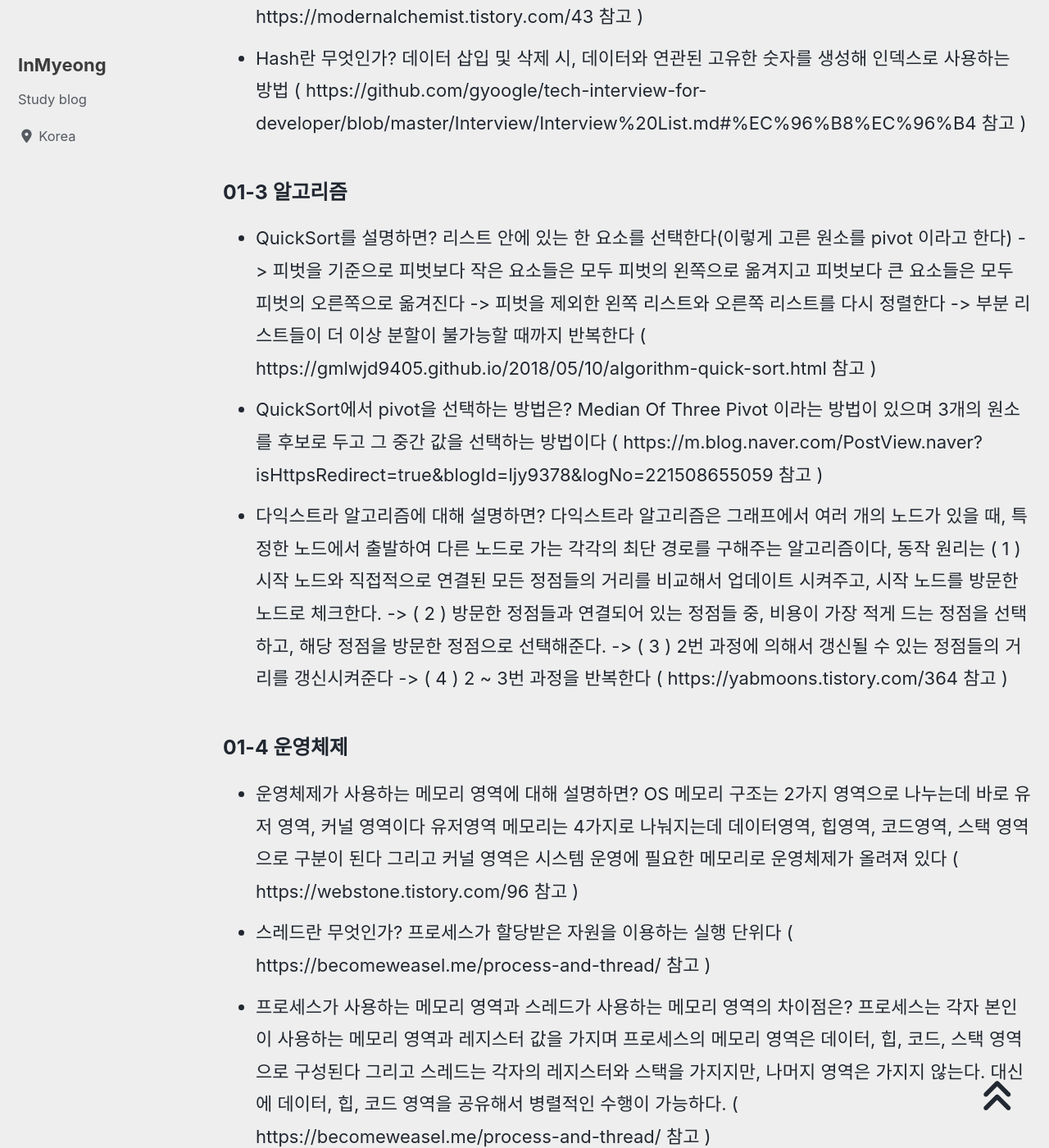
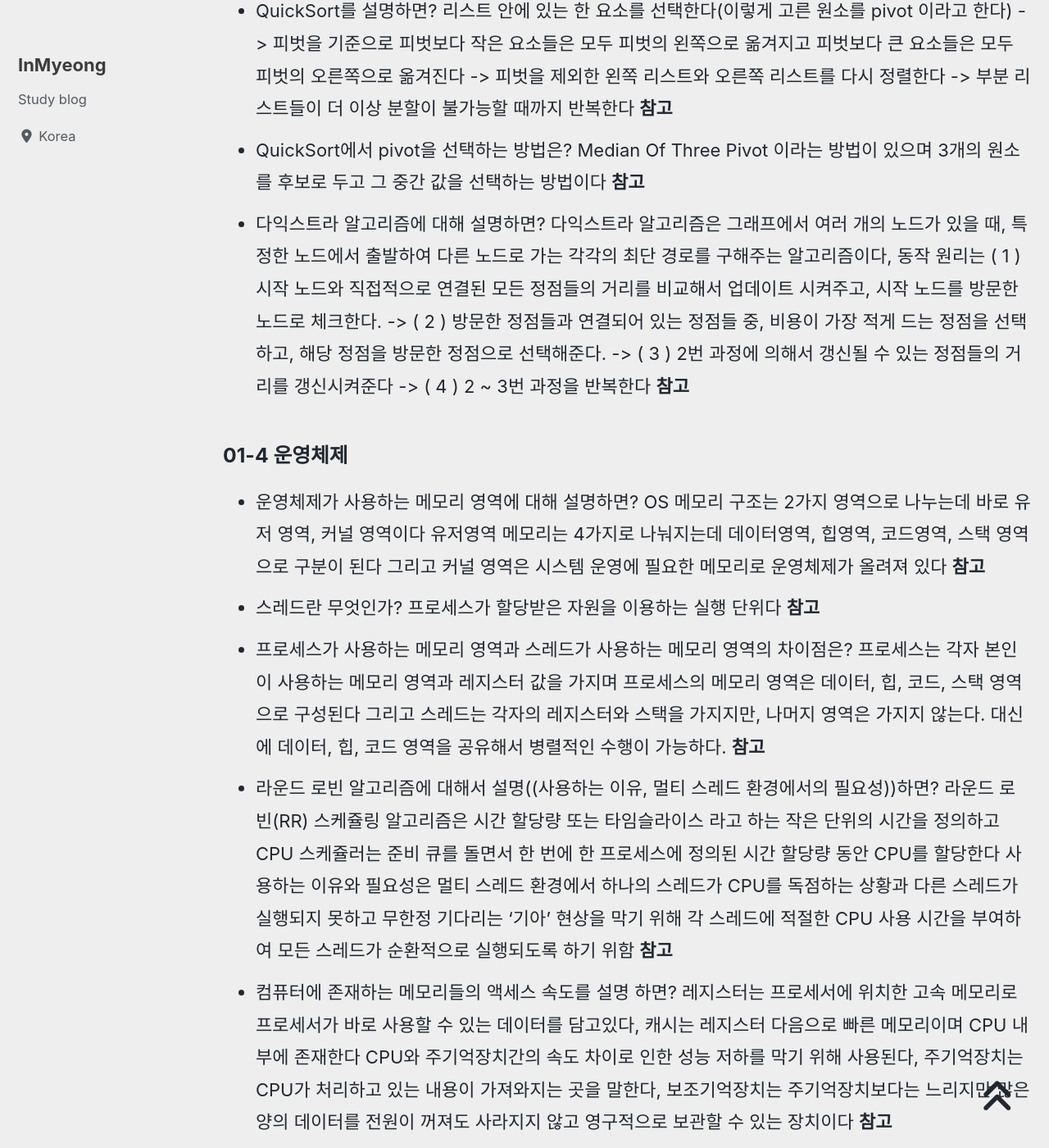
Before and after one commit to devMyeong/devMyeong.github.io, a Jekyll site: the page built from _posts/cs/2022-09-05-블로그-면접준비.md, in a window 1280 px wide and 1400 px high, scrolled down 2323 px. Shown: the whole window at 82% size. Built offline with Jekyll 4.4.1, drawn with Linux system fonts in a browser that asks for light colours; cached includes are drawn as plain includes; nearby versions of some CDN libraries; some web fonts are replaced; comment, search, counter and statistics services are not loaded; some of the changed text lies outside the part shown.

Commit message:
Chore : 참고 링크 수정

```diff
--- a/_posts/cs/2022-09-05-블로그-면접준비.md
+++ b/_posts/cs/2022-09-05-블로그-면접준비.md
@@ -19,48 +19,48 @@ last_modified_at: 2022-09-05
 
 ### 01-1 C++ 프로그래밍 언어
 - 컴파일 이란 무엇인가? 인간이 이해할 수 있는 언어로 작성된 소스 코드(고수준 언어 : C, C++, Java 등)를 CPU가 이해할 수 있는 언어(저수준 언어 : 기계어)로 번역(변환)하는 작업을 말한다 [**참고**](https://bradbury.tistory.com/226)
-- 컴파일 과정에 대해 설명하면? 전처리된 소스 코드 파일(.i)을 컴파일러(Compiler)를 통해 어셈블리어 파일(.s)로 변환하는 과정이다 ( https://bradbury.tistory.com/226 참고 )
-- 빌드 과정이란? 전처리 과정 - 컴파일 과정 - 어셈블리 과정 - 링킹 과정을 묶어서 빌드 과정이라고 한다 ( https://bradbury.tistory.com/226 참고 )
-- 전처리 과정이란? 전처리기(Preprocessor)를 통해 소스 코드 파일(.c)을 전처리된 소스 코드 파일(.i)로 변환하는 과정이다 ( https://bradbury.tistory.com/226 참고 )
-- 어셈블리(Assembly) 과정에 대해서 설명하면? 어셈블리어 파일(.s)을 어셈블러(Assembler)를 통해 오브젝트 파일(.o)로 변환하는 과정이다 ( https://bradbury.tistory.com/226 참고 )
-- 링킹(Linking) 과정에 대해서 설명하면? 오브젝트 파일(.o)들을 링커(Linker)를 통해 묶어 실행 파일로 만드는 과정이다 ( https://bradbury.tistory.com/226 참고 )
-- rvalue와 lvalue에 대해 설명하면? lvalue는 표현식 이후에도 사라지지 않는 값 즉 이름을 지니는 변수이다 rvalue, 표현식 이후에는 사라지는 값 즉 임시 변수이다 ( https://m.blog.naver.com/luku756/221808884092 )
-- 추상 클래스와 인터페이스의 차이점은? 인터페이스는 상태나 구현을 가질 수 없다, 인터페이스를 구현하는 클래스는 해당 인터페이스의 모든 메소드를 구현해야 한다, 추상 클래스는 상태(data members) 및/또는 구현(method)을 포함할 수 있다, 추상 클래스는 추상 메소드를 구현하지 않고 상속될 수 있다 이때 유도 클래스 역시 추상 클래스가 된다 ( https://velog.io/@hyongti/C%EC%B6%94%EC%83%81%ED%81%B4%EB%9E%98%EC%8A%A4-vs.-%EC%9D%B8%ED%84%B0%ED%8E%98%EC%9D%B4%EC%8A%A4-%ED%81%B4%EB%9E%98%EC%8A%A4 참고 )
-- 구조체와 클래스의 차이는? 구조체는 접근 제어 지시자를 따로 선언하지 않으면 모든 변수와 함수가 public으로 선언되고, class의 경우 접근제어 지시자를 따로 선언하지 않으면 모든 변수와 함수가 private로 선언된다 ( https://k96-ozon.tistory.com/31 참고 )
+- 컴파일 과정에 대해 설명하면? 전처리된 소스 코드 파일(.i)을 컴파일러(Compiler)를 통해 어셈블리어 파일(.s)로 변환하는 과정이다 [**참고**](https://bradbury.tistory.com/226)
+- 빌드 과정이란? 전처리 과정 - 컴파일 과정 - 어셈블리 과정 - 링킹 과정을 묶어서 빌드 과정이라고 한다 [**참고**](https://bradbury.tistory.com/226)
+- 전처리 과정이란? 전처리기(Preprocessor)를 통해 소스 코드 파일(.c)을 전처리된 소스 코드 파일(.i)로 변환하는 과정이다 [**참고**](https://bradbury.tistory.com/226)
+- 어셈블리(Assembly) 과정에 대해서 설명하면? 어셈블리어 파일(.s)을 어셈블러(Assembler)를 통해 오브젝트 파일(.o)로 변환하는 과정이다 [**참고**](https://bradbury.tistory.com/226)
+- 링킹(Linking) 과정에 대해서 설명하면? 오브젝트 파일(.o)들을 링커(Linker)를 통해 묶어 실행 파일로 만드는 과정이다 [**참고**](https://bradbury.tistory.com/226)
+- rvalue와 lvalue에 대해 설명하면? lvalue는 표현식 이후에도 사라지지 않는 값 즉 이름을 지니는 변수이다 rvalue, 표현식 이후에는 사라지는 값 즉 임시 변수이다 [**참고**](https://m.blog.naver.com/luku756/221808884092)
+- 추상 클래스와 인터페이스의 차이점은? 인터페이스는 상태나 구현을 가질 수 없다, 인터페이스를 구현하는 클래스는 해당 인터페이스의 모든 메소드를 구현해야 한다, 추상 클래스는 상태(data members) 및/또는 구현(method)을 포함할 수 있다, 추상 클래스는 추상 메소드를 구현하지 않고 상속될 수 있다 이때 유도 클래스 역시 추상 클래스가 된다 [**참고**](https://velog.io/@hyongti/C%EC%B6%94%EC%83%81%ED%81%B4%EB%9E%98%EC%8A%A4-vs.-%EC%9D%B8%ED%84%B0%ED%8E%98%EC%9D%B4%EC%8A%A4-%ED%81%B4%EB%9E%98%EC%8A%A4)
+- 구조체와 클래스의 차이는? 구조체는 접근 제어 지시자를 따로 선언하지 않으면 모든 변수와 함수가 public으로 선언되고, class의 경우 접근제어 지시자를 따로 선언하지 않으면 모든 변수와 함수가 private로 선언된다 [**참고**](https://k96-ozon.tistory.com/31)
 
 ### 01-2 자료구조, C++ STL
-- vector와 list의 차이는? vector를 중간삽입시 원소를 밀어내지만 list는 노드를 연결만 하기 때문에, 삽입 삭제 부분에서 시간복잡도의 우위를 가진다 또한 vector는 랜덤부분접근이 가능하지만 list는 더블링크드리스트로 되어 있기 때문에 x[2]와 같은 랜덤 접근이 되지 않는다 검색적인 측면에서는 vector가 우위에 있다 ( https://chanheess.tistory.com/154 참고 )
-- 단일 연결 리스트를 뒤집기 하려면? 전, 지금, 다음 포인터를 만든 뒤 지금 노드의 다음은 전 포인터를 가리킨다 전 포인터는 지금 포인터를 가리킨다 지금 포인터는 다음 포인터를 가리킨다 ( https://www.fwantastic.com/2021/01/leetcode-206-reverse-linked-list.html 참고, https://modernalchemist.tistory.com/43 참고 )
-- Hash란 무엇인가? 데이터 삽입 및 삭제 시, 데이터와 연관된 고유한 숫자를 생성해 인덱스로 사용하는 방법 ( https://github.com/gyoogle/tech-interview-for-developer/blob/master/Interview/Interview%20List.md#%EC%96%B8%EC%96%B4 참고 )
+- vector와 list의 차이는? vector를 중간삽입시 원소를 밀어내지만 list는 노드를 연결만 하기 때문에, 삽입 삭제 부분에서 시간복잡도의 우위를 가진다 또한 vector는 랜덤부분접근이 가능하지만 list는 더블링크드리스트로 되어 있기 때문에 x[2]와 같은 랜덤 접근이 되지 않는다 검색적인 측면에서는 vector가 우위에 있다 [**참고**](https://chanheess.tistory.com/154)
+- 단일 연결 리스트를 뒤집기 하려면? 전, 지금, 다음 포인터를 만든 뒤 지금 노드의 다음은 전 포인터를 가리킨다 전 포인터는 지금 포인터를 가리킨다 지금 포인터는 다음 포인터를 가리킨다 [**참고**](https://www.fwantastic.com/2021/01/leetcode-206-reverse-linked-list.html), [**참고**](https://modernalchemist.tistory.com/43)
+- Hash란 무엇인가? 데이터 삽입 및 삭제 시, 데이터와 연관된 고유한 숫자를 생성해 인덱스로 사용하는 방법 [**참고**](https://github.com/gyoogle/tech-interview-for-developer/blob/master/Interview/Interview%20List.md#%EC%96%B8%EC%96%B4)
 
 ### 01-3 알고리즘
-- QuickSort를 설명하면? 리스트 안에 있는 한 요소를 선택한다(이렇게 고른 원소를 pivot 이라고 한다) -> 피벗을 기준으로 피벗보다 작은 요소들은 모두 피벗의 왼쪽으로 옮겨지고 피벗보다 큰 요소들은 모두 피벗의 오른쪽으로 옮겨진다 -> 피벗을 제외한 왼쪽 리스트와 오른쪽 리스트를 다시 정렬한다 -> 부분 리스트들이 더 이상 분할이 불가능할 때까지 반복한다 ( https://gmlwjd9405.github.io/2018/05/10/algorithm-quick-sort.html 참고 )
-- QuickSort에서 pivot을 선택하는 방법은? Median Of Three Pivot 이라는 방법이 있으며 3개의 원소를 후보로 두고 그 중간 값을 선택하는 방법이다 ( https://m.blog.naver.com/PostView.naver?isHttpsRedirect=true&blogId=ljy9378&logNo=221508655059 참고 )
-- 다익스트라 알고리즘에 대해 설명하면? 다익스트라 알고리즘은 그래프에서 여러 개의 노드가 있을 때, 특정한 노드에서 출발하여 다른 노드로 가는 각각의 최단 경로를 구해주는 알고리즘이다, 동작 원리는 ( 1 ) 시작 노드와 직접적으로 연결된 모든 정점들의 거리를 비교해서 업데이트 시켜주고, 시작 노드를 방문한 노드로 체크한다. -> ( 2 ) 방문한 정점들과 연결되어 있는 정점들 중, 비용이 가장 적게 드는 정점을 선택하고, 해당 정점을 방문한 정점으로 선택해준다. -> ( 3 ) 2번 과정에 의해서 갱신될 수 있는 정점들의 거리를 갱신시켜준다 -> ( 4 ) 2 ~ 3번 과정을 반복한다 ( https://yabmoons.tistory.com/364 참고 )
+- QuickSort를 설명하면? 리스트 안에 있는 한 요소를 선택한다(이렇게 고른 원소를 pivot 이라고 한다) -> 피벗을 기준으로 피벗보다 작은 요소들은 모두 피벗의 왼쪽으로 옮겨지고 피벗보다 큰 요소들은 모두 피벗의 오른쪽으로 옮겨진다 -> 피벗을 제외한 왼쪽 리스트와 오른쪽 리스트를 다시 정렬한다 -> 부분 리스트들이 더 이상 분할이 불가능할 때까지 반복한다 [**참고**](https://gmlwjd9405.github.io/2018/05/10/algorithm-quick-sort.html)
+- QuickSort에서 pivot을 선택하는 방법은? Median Of Three Pivot 이라는 방법이 있으며 3개의 원소를 후보로 두고 그 중간 값을 선택하는 방법이다 [**참고**](https://m.blog.naver.com/PostView.naver?isHttpsRedirect=true&blogId=ljy9378&logNo=221508655059)
+- 다익스트라 알고리즘에 대해 설명하면? 다익스트라 알고리즘은 그래프에서 여러 개의 노드가 있을 때, 특정한 노드에서 출발하여 다른 노드로 가는 각각의 최단 경로를 구해주는 알고리즘이다, 동작 원리는 ( 1 ) 시작 노드와 직접적으로 연결된 모든 정점들의 거리를 비교해서 업데이트 시켜주고, 시작 노드를 방문한 노드로 체크한다. -> ( 2 ) 방문한 정점들과 연결되어 있는 정점들 중, 비용이 가장 적게 드는 정점을 선택하고, 해당 정점을 방문한 정점으로 선택해준다. -> ( 3 ) 2번 과정에 의해서 갱신될 수 있는 정점들의 거리를 갱신시켜준다 -> ( 4 ) 2 ~ 3번 과정을 반복한다 [**참고**](https://yabmoons.tistory.com/364)
 
 ### 01-4 운영체제
-- 운영체제가 사용하는 메모리 영역에 대해 설명하면? OS 메모리 구조는 2가지 영역으로 나누는데 바로 유저 영역, 커널 영역이다 유저영역 메모리는 4가지로 나눠지는데 데이터영역, 힙영역, 코드영역, 스택 영역으로 구분이 된다 그리고 커널 영역은 시스템 운영에 필요한 메모리로 운영체제가 올려져 있다 ( https://webstone.tistory.com/96 참고 )
-- 스레드란 무엇인가? 프로세스가 할당받은 자원을 이용하는 실행 단위다 ( https://becomeweasel.me/process-and-thread/ 참고 )
-- 프로세스가 사용하는 메모리 영역과 스레드가 사용하는 메모리 영역의 차이점은? 프로세스는 각자 본인이 사용하는 메모리 영역과 레지스터 값을 가지며 프로세스의 메모리 영역은 데이터, 힙, 코드, 스택 영역으로 구성된다 그리고 스레드는 각자의 레지스터와 스택을 가지지만, 나머지 영역은 가지지 않는다. 대신에 데이터, 힙, 코드 영역을 공유해서 병렬적인 수행이 가능하다. ( https://becomeweasel.me/process-and-thread/ 참고 )
-- 라운드 로빈 알고리즘에 대해서 설명((사용하는 이유, 멀티 스레드 환경에서의 필요성))하면? 라운드 로빈(RR) 스케쥴링 알고리즘은 시간 할당량 또는 타임슬라이스 라고 하는 작은 단위의 시간을 정의하고 CPU 스케쥴러는 준비 큐를 돌면서 한 번에 한 프로세스에 정의된 시간 할당량 동안 CPU를 할당한다 사용하는 이유와 필요성은 멀티 스레드 환경에서 하나의 스레드가 CPU를 독점하는 상황과 다른 스레드가 실행되지 못하고 무한정 기다리는 '기아' 현상을 막기 위해 각 스레드에 적절한 CPU 사용 시간을 부여하여 모든 스레드가 순환적으로 실행되도록 하기 위함 ( https://woo-dev.tistory.com/163 참고 )
-- 컴퓨터에 존재하는 메모리들의 액세스 속도를 설명 하면? 레지스터는 프로세서에 위치한 고속 메모리로 프로세서가 바로 사용할 수 있는 데이터를 담고있다, 캐시는 레지스터 다음으로 빠른 메모리이며 CPU 내부에 존재한다 CPU와 주기억장치간의 속도 차이로 인한 성능 저하를 막기 위해 사용된다, 주기억장치는 CPU가 처리하고 있는 내용이 가져와지는 곳을 말한다, 보조기억장치는 주기억장치보다는 느리지만 많은 양의 데이터를 전원이 꺼져도 사라지지 않고 영구적으로 보관할 수 있는 장치이다 ( https://m.blog.naver.com/PostView.naver?isHttpsRedirect=true&blogId=cjsksk3113&logNo=222246966805 참고 )
+- 운영체제가 사용하는 메모리 영역에 대해 설명하면? OS 메모리 구조는 2가지 영역으로 나누는데 바로 유저 영역, 커널 영역이다 유저영역 메모리는 4가지로 나눠지는데 데이터영역, 힙영역, 코드영역, 스택 영역으로 구분이 된다 그리고 커널 영역은 시스템 운영에 필요한 메모리로 운영체제가 올려져 있다 [**참고**](https://webstone.tistory.com/96)
+- 스레드란 무엇인가? 프로세스가 할당받은 자원을 이용하는 실행 단위다 [**참고**](https://becomeweasel.me/process-and-thread/)
+- 프로세스가 사용하는 메모리 영역과 스레드가 사용하는 메모리 영역의 차이점은? 프로세스는 각자 본인이 사용하는 메모리 영역과 레지스터 값을 가지며 프로세스의 메모리 영역은 데이터, 힙, 코드, 스택 영역으로 구성된다 그리고 스레드는 각자의 레지스터와 스택을 가지지만, 나머지 영역은 가지지 않는다. 대신에 데이터, 힙, 코드 영역을 공유해서 병렬적인 수행이 가능하다. [**참고**](https://becomeweasel.me/process-and-thread/)
+- 라운드 로빈 알고리즘에 대해서 설명((사용하는 이유, 멀티 스레드 환경에서의 필요성))하면? 라운드 로빈(RR) 스케쥴링 알고리즘은 시간 할당량 또는 타임슬라이스 라고 하는 작은 단위의 시간을 정의하고 CPU 스케쥴러는 준비 큐를 돌면서 한 번에 한 프로세스에 정의된 시간 할당량 동안 CPU를 할당한다 사용하는 이유와 필요성은 멀티 스레드 환경에서 하나의 스레드가 CPU를 독점하는 상황과 다른 스레드가 실행되지 못하고 무한정 기다리는 '기아' 현상을 막기 위해 각 스레드에 적절한 CPU 사용 시간을 부여하여 모든 스레드가 순환적으로 실행되도록 하기 위함 [**참고**](https://woo-dev.tistory.com/163)
+- 컴퓨터에 존재하는 메모리들의 액세스 속도를 설명 하면? 레지스터는 프로세서에 위치한 고속 메모리로 프로세서가 바로 사용할 수 있는 데이터를 담고있다, 캐시는 레지스터 다음으로 빠른 메모리이며 CPU 내부에 존재한다 CPU와 주기억장치간의 속도 차이로 인한 성능 저하를 막기 위해 사용된다, 주기억장치는 CPU가 처리하고 있는 내용이 가져와지는 곳을 말한다, 보조기억장치는 주기억장치보다는 느리지만 많은 양의 데이터를 전원이 꺼져도 사라지지 않고 영구적으로 보관할 수 있는 장치이다 [**참고**](https://m.blog.naver.com/PostView.naver?isHttpsRedirect=true&blogId=cjsksk3113&logNo=222246966805)
 - context switching에 대해 설명하면? CPU가 PCB를 교환하는 과정을 말한다, 한 프로세스에 할당된 시간이 끝나거나 인터럽트에 의해 발생한다 ( 내 블로그 참고 )
 - PCB에 대해서 설명하면? 운영체제에서 프로세스에 대한 메타데이터를 저장한‘데이터’를 말하며 프로세스 스케줄링 상태, 프로세스 ID 등의 정보로 이루어져 있다 ( 내 블로그 참고 )
-- 스레드 프로그래밍에서 중요한건? 스레드 마다 별도로 주어지는 공간 (스택), 모든 스레드가 공유하는 공간 (힙, 정적 데이터 영역) 등에 대해 파악하고 코드를 작성해야 한다 ( https://elky.tistory.com/285 참고 )
-- blocking vs non-blocking에 대해서 설명하면? blocking은 A 함수가 B 함수를 호출 할 때, B 함수가 자신의 작업이 종료되기 전까지 A 함수에게 제어권을 돌려주지 않는 것 non-blocking은 A 함수가 B 함수를 호출 할 때, B 함수가 제어권을 바로 A 함수에게 넘겨주면서, A 함수가 다른 일을 할 수 있도록 하는 것 ( https://jh-7.tistory.com/25 참고 )
-- 프로세스와 스레드의 차이는? 프로세스는 메모리 상에서 실행중인 프로그램을 말하며, 스레드는 이 프로세스 안에서 실행되는 흐름 단위를 말한다 ( https://github.com/gyoogle/tech-interview-for-developer/blob/master/Interview/Interview%20List.md#%EC%96%B8%EC%96%B4 참고 )
-- 멀티 프로세스로 처리 가능한걸 굳이 멀티 스레드로 하는 이유는? 프로세스를 생성하여 자원을 할당하는 시스템 콜이 감소함으로써 자원의 효율적 관리가 가능하며, 프로세스 간의 통신(IPC)보다 스레드 간의 통신 비용이 적어 작업들 간 부담이 감소함, 대신 동기화에 신경을 써야한다 ( https://github.com/gyoogle/tech-interview-for-developer/blob/master/Interview/Interview%20List.md#%EC%96%B8%EC%96%B4 참고 )
-- 교착상태가 무엇이며 4가지 조건은? 프로세스가 자원을 얻지 못해 다음 처리를 하지 못하는 상태이며 상호배제, 점유대기, 비선점, 순환대기 이 4가지 조건 중 하나라도 만족하지 않으면 교착상태는 발생하지 않는다 ( https://github.com/gyoogle/tech-interview-for-developer/blob/master/Interview/Interview%20List.md#%EC%96%B8%EC%96%B4 참고, https://velog.io/@dl_edge/%EC%9A%B4%EC%98%81%EC%B2%B4%EC%A0%9C-%EA%B5%90%EC%B0%A9%EC%83%81%ED%83%9C-4%EA%B0%80%EC%A7%80-%EC%A1%B0%EA%B1%B4 참고 )
-- 교착상태를 해결하는 방법은? 예방, 탐지, 회피, 무시 ( https://hoyeonkim795.github.io/posts/%EA%B5%90%EC%B0%A9%EC%83%81%ED%83%9C%ED%95%B4%EA%B2%B0%EB%B0%A9%EB%B2%95/ 참고 )
+- 스레드 프로그래밍에서 중요한건? 스레드 마다 별도로 주어지는 공간 (스택), 모든 스레드가 공유하는 공간 (힙, 정적 데이터 영역) 등에 대해 파악하고 코드를 작성해야 한다 [**참고**](https://elky.tistory.com/285)
+- blocking vs non-blocking에 대해서 설명하면? blocking은 A 함수가 B 함수를 호출 할 때, B 함수가 자신의 작업이 종료되기 전까지 A 함수에게 제어권을 돌려주지 않는 것 non-blocking은 A 함수가 B 함수를 호출 할 때, B 함수가 제어권을 바로 A 함수에게 넘겨주면서, A 함수가 다른 일을 할 수 있도록 하는 것 [**참고**](https://jh-7.tistory.com/25)
+- 프로세스와 스레드의 차이는? 프로세스는 메모리 상에서 실행중인 프로그램을 말하며, 스레드는 이 프로세스 안에서 실행되는 흐름 단위를 말한다 [**참고**](https://github.com/gyoogle/tech-interview-for-developer/blob/master/Interview/Interview%20List.md#%EC%96%B8%EC%96%B4)
+- 멀티 프로세스로 처리 가능한걸 굳이 멀티 스레드로 하는 이유는? 프로세스를 생성하여 자원을 할당하는 시스템 콜이 감소함으로써 자원의 효율적 관리가 가능하며, 프로세스 간의 통신(IPC)보다 스레드 간의 통신 비용이 적어 작업들 간 부담이 감소함, 대신 동기화에 신경을 써야한다 [**참고**](https://github.com/gyoogle/tech-interview-for-developer/blob/master/Interview/Interview%20List.md#%EC%96%B8%EC%96%B4)
+- 교착상태가 무엇이며 4가지 조건은? 프로세스가 자원을 얻지 못해 다음 처리를 하지 못하는 상태이며 상호배제, 점유대기, 비선점, 순환대기 이 4가지 조건 중 하나라도 만족하지 않으면 교착상태는 발생하지 않는다 [**참고**](https://github.com/gyoogle/tech-interview-for-developer/blob/master/Interview/Interview%20List.md#%EC%96%B8%EC%96%B4), [**참고**](https://velog.io/@dl_edge/%EC%9A%B4%EC%98%81%EC%B2%B4%EC%A0%9C-%EA%B5%90%EC%B0%A9%EC%83%81%ED%83%9C-4%EA%B0%80%EC%A7%80-%EC%A1%B0%EA%B1%B4)
+- 교착상태를 해결하는 방법은? 예방, 탐지, 회피, 무시 [**참고**](https://hoyeonkim795.github.io/posts/%EA%B5%90%EC%B0%A9%EC%83%81%ED%83%9C%ED%95%B4%EA%B2%B0%EB%B0%A9%EB%B2%95/)
 
 ### 01-5 네트워크
-- 소켓 프로그래밍이란 무엇인가? 보통 OSI 7 Layer(Open System Interconnection 7 Layer)의 네 번째 계층인 TCP(Transport Control Protocol) 상에서 동작하는 소켓을 주로 사용하는데, 이를 "TCP 소켓" 또는 "TCP/IP 소켓"이라고 부른다 ( https://tyrionlife.tistory.com/781 참고 )
+- 소켓 프로그래밍이란 무엇인가? 보통 OSI 7 Layer(Open System Interconnection 7 Layer)의 네 번째 계층인 TCP(Transport Control Protocol) 상에서 동작하는 소켓을 주로 사용하는데, 이를 "TCP 소켓" 또는 "TCP/IP 소켓"이라고 부른다 [**참고**](https://tyrionlife.tistory.com/781)
 
 ### 01-6 데이터 베이스
 -
 
 ### 01-7 디자인 패턴
-- 컴포넌트 패턴에 대해 설명하면? 한 객체가 여러 분야를 서로 커플링(결합도) 없이 다룰 수 있게 한다 ( https://boycoding.tistory.com/118 참고 )
+- 컴포넌트 패턴에 대해 설명하면? 한 객체가 여러 분야를 서로 커플링(결합도) 없이 다룰 수 있게 한다 [**참고**](https://boycoding.tistory.com/118)
 
 <br>
 
```
